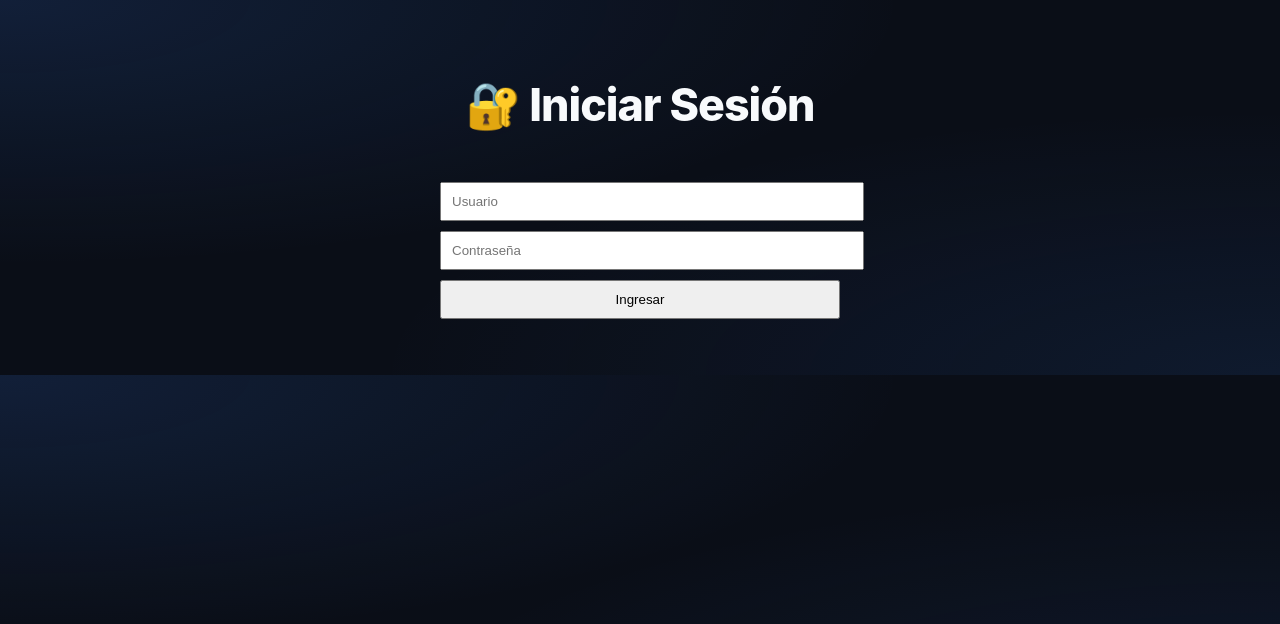
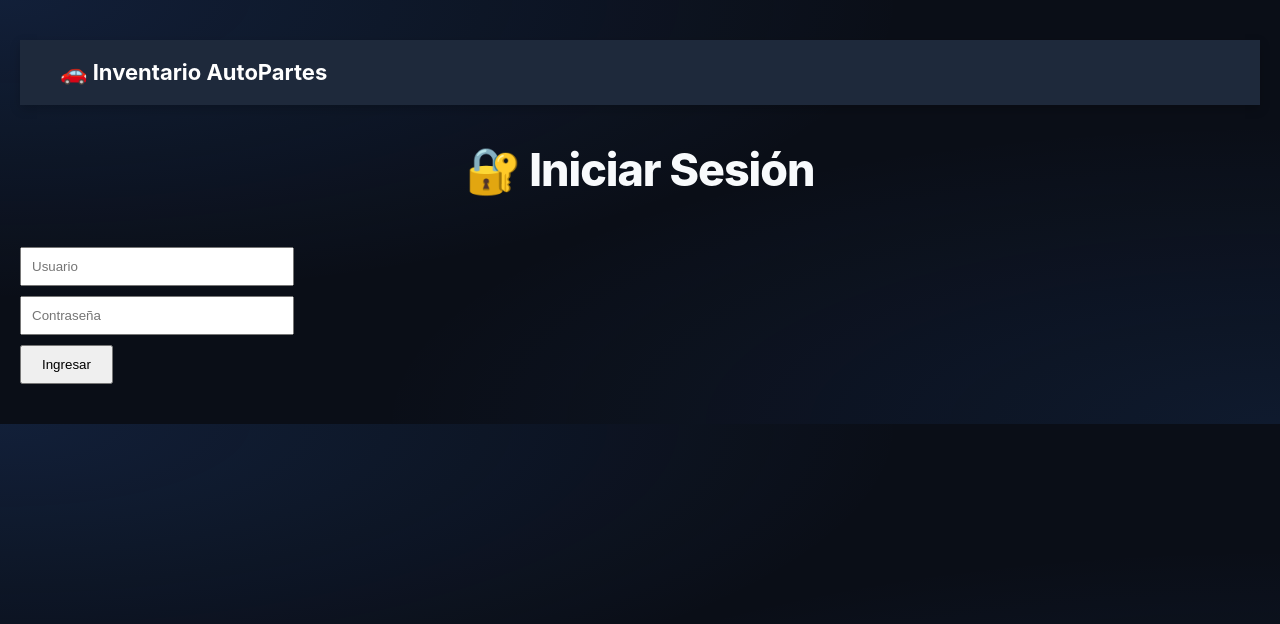
Before and after one commit to Aaronsin14/Inventario, a Flask app: page / in a window 1280 px wide. Shown: the top 624 px of the page. Run offline with Flask 3, Linux system fonts and the light colour scheme; some libraries are stand-ins or nearby versions.

Commit message:
Add files via upload

```diff
--- a/templates/inicio.html
+++ b/templates/inicio.html
@@ -8,29 +8,35 @@
 
 <body>
 
+<nav class="navbar">
+    <div class="logo">🚗 Inventario AutoPartes</div>
+</nav>
+
 <h1>🔐 Iniciar Sesión</h1>
 
-<div style="max-width:400px;margin:auto">
+<div style="margin-top:30px;">
 
 <input
 type="text"
 id="usuario"
 placeholder="Usuario"
-style="width:100%;padding:10px;margin-bottom:10px"
+style="padding:10px;width:250px;margin-bottom:10px"
 >
+
+<br>
 
 <input
 type="password"
 id="password"
 placeholder="Contraseña"
-style="width:100%;padding:10px;margin-bottom:10px"
+style="padding:10px;width:250px;margin-bottom:10px"
 >
 
-<button onclick="login()" style="width:100%;padding:10px">
+<br>
+
+<button onclick="login()" style="padding:10px 20px;">
 Ingresar
 </button>
-
-<p id="error" style="color:red"></p>
 
 </div>
 
@@ -41,11 +47,16 @@ async function login(){
 const usuario = document.getElementById("usuario").value;
 const password = document.getElementById("password").value;
 
+if(!usuario || !password){
+alert("Completa todos los campos");
+return;
+}
+
+try{
+
 const res = await fetch("/login",{
 method:"POST",
-headers:{
-"Content-Type":"application/json"
-},
+headers:{"Content-Type":"application/json"},
 body:JSON.stringify({usuario,password})
 });
 
@@ -53,14 +64,25 @@ const data = await res.json();
 
 if(res.ok){
 
+// 🔥 GUARDAR SESIÓN
 localStorage.setItem("usuario",usuario);
 localStorage.setItem("rol",data.rol);
 
-window.location.href = "/inventario";
+alert("Bienvenido " + usuario);
+
+// 🔁 REDIRECCIÓN
+window.location.href="/inventario";
 
 }else{
 
-document.getElementById("error").innerText = data.mensaje;
+alert(data.mensaje || "Error al iniciar sesión");
+
+}
+
+}catch(err){
+
+console.error(err);
+alert("Error de conexión");
 
 }
 
```
